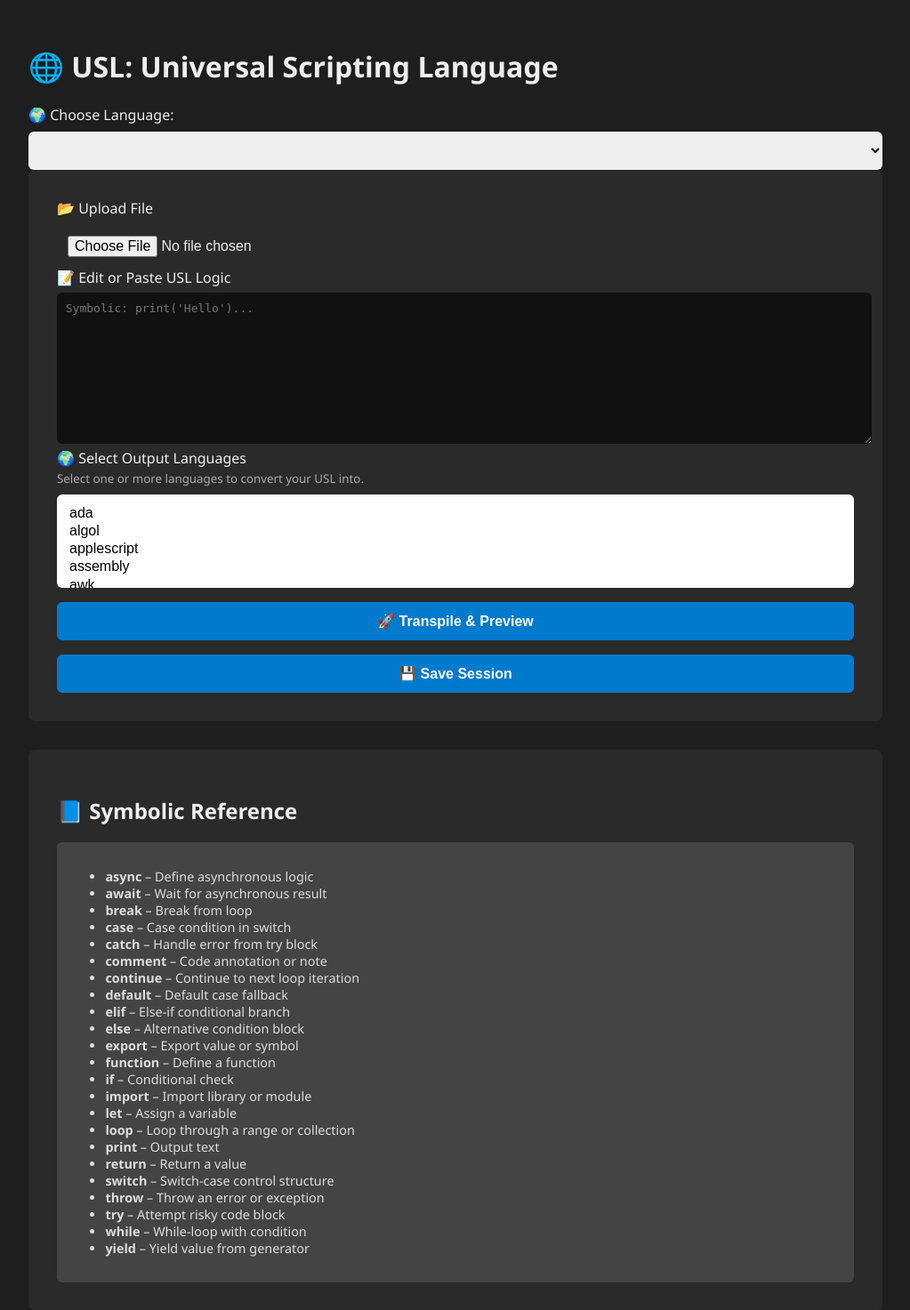
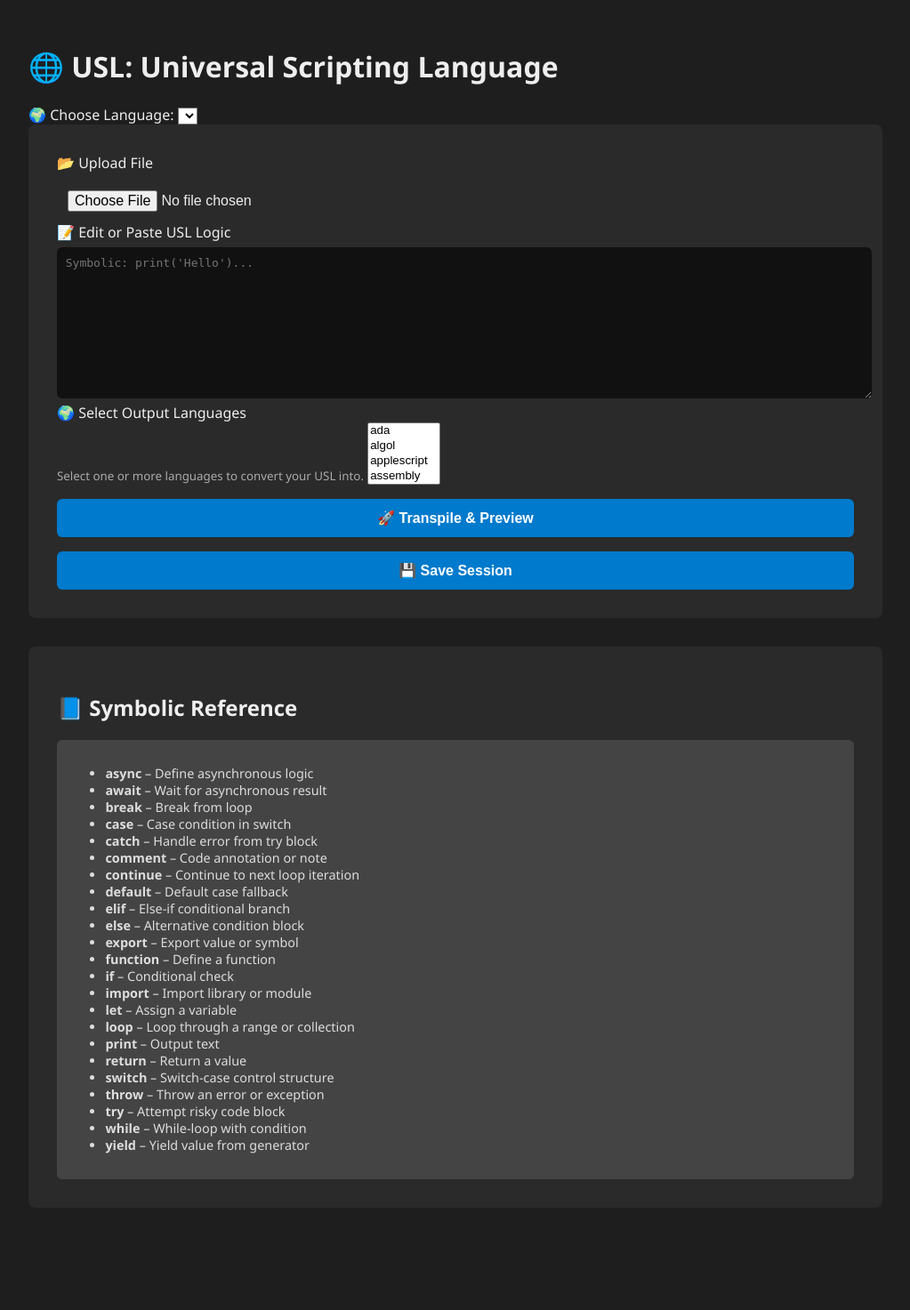
Before and after one commit to Jordan-Townsend/usl, a Flask app: page / in a window 1280 px wide. Shown: the top 1473 px of the page at 89% size, without its empty margins (128-1151 px from the left). After the commit the page ends 1326 px from the top, so only its background shows below. Run offline with Flask 3, Linux system fonts and the light colour scheme; lists and menus that the app fills with data are empty.

Commit message:
Update index.html

```diff
--- a/templates/index.html
+++ b/templates/index.html
@@ -23,7 +23,12 @@
       border-radius: 8px;
       margin-bottom: 2em;
     }
-    select, input, textarea, button {
+    select,
+    select {
+      color: #000 !important;
+      background-color: #fff !important;
+    }
+ input, textarea, button {
       width: 100%;
       padding: 0.75em;
       border: none;
@@ -91,7 +96,7 @@
   </div>
 
   <script>
-    const translations = { en: {}, pt: {}, es: {}, fr: {} };
+
 
     function previewFile() {
       const input = document.getElementById("fileInput");
@@ -136,13 +141,15 @@
     populateUILanguageSelector();
     setLang(langPref);
     };
-  </script>
+  let translations = {};
+</script>
 
     <script>
       function showDownloadButton() {
         document.getElementById("downloadSection").style.display = "block";
       }
-    </script>
+
+</script>
 
 <script>
   async function fetchLanguages() {
@@ -178,12 +185,13 @@
     fetchLanguages();
     fetchSymbolReference();
   };
+
 </script>
 
 
 <script>
   let currentLang = "en";
-  let consttranslations = {};
+
 
   function setLang(lang) {
     currentLang = lang;
@@ -242,6 +250,7 @@
     fetchSymbolReference();
     setLang("en");
   };
+
 </script>
 
 </body>
```
